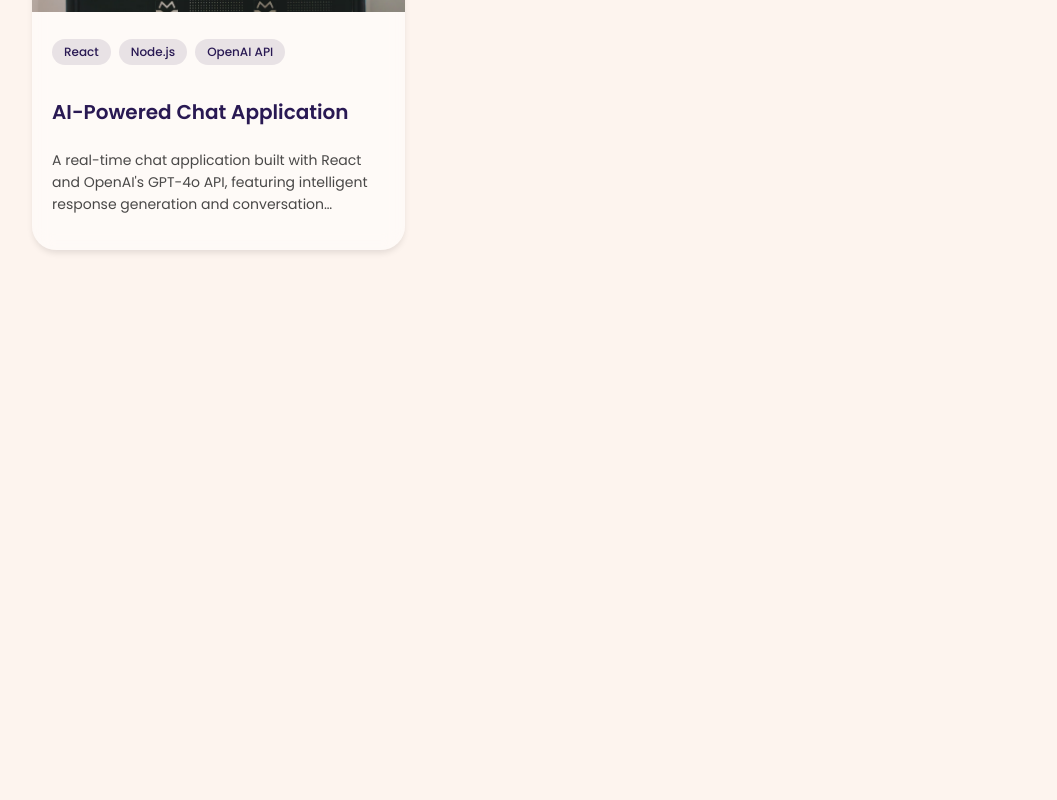
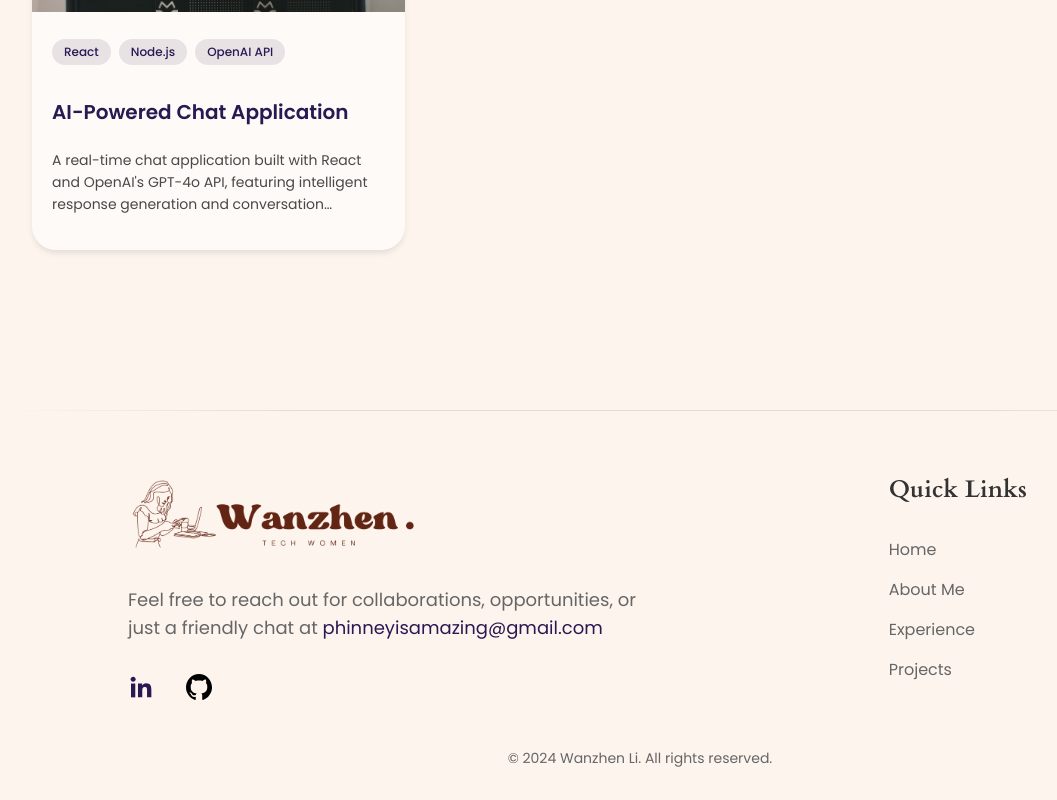
Before and after one commit to WanzhenLi/portfolio-website, a React (Create React App) app: page / in a window 1280 px wide. Shown: the part 6724-7524 px from the top of the page, without its empty margins (0-1057 px from the left). Before the commit the page ends 7038 px from the top, so only its background shows below. Built offline with nearby package versions, Linux system fonts and the light colour scheme.

Commit message:
Completed footer.

```diff
--- a/src/App.js
+++ b/src/App.js
@@ -8,6 +8,7 @@ import Header from './components/sections/Header';
 import Projects from './components/sections/Projects';
 import Skills from './components/sections/Skills';
 import ProjectDetail from './components/pages/ProjectDetail';
+import Footer from './components/sections/Footer';
 
 function App() {
   return (
@@ -29,6 +30,7 @@ function App() {
           } />
           <Route path="/projects/:slug" element={<ProjectDetail />} />
         </Routes>
+        <Footer />
       </div>
     </Router>
   );
--- /dev/null
+++ b/src/components/sections/Footer.js
@@ -0,0 +1,83 @@
+import React from 'react';
+import { ReactSocialLink } from '../shared';
+import { images } from '../../constants/images';
+import styles from './Footer.module.css';
+
+const navigation = {
+  pages: [
+    { name: 'Home', href: '#hero' },
+    { name: 'About Me', href: '#about' },
+    { name: 'Experience', href: '#experience' },
+    { name: 'Projects', href: '#projects' },
+  ]
+};
+
+export default function Footer() {
+  return (
+    <footer className={styles.footer}>
+      {/* Top Divider */}
+      <div className={styles.divider}></div>
+
+      <div className="section-container pt-4 md:pt-16 pb-4 md:pb-8 px-8 md:px-6 lg:px-16">
+        {/* First Row: Two Columns */}
+        <div className="grid grid-cols-1 md:grid-cols-[1.5fr_1fr] lg:grid-cols-[1.2fr_1fr] gap-12 lg:gap-20 mb-12">
+          {/* Left Column: Logo + CTA + Social */}
+          <div className="space-y-8 flex flex-col items-center md:items-start md:pl-8 lg:pl-16">
+            {/* Logo */}
+            <div className="-mt-4 md:mt-0">
+              <img
+                src={images.logo}
+                alt="Logo"
+                className="h-20 w-auto"
+              />
+            </div>
+
+            {/* CTA Text */}
+            <p className="text-base md:text-lg text-[#666666] text-center md:text-left">
+              Feel free to reach out for collaborations, opportunities, or just a friendly chat at{' '}
+              <a
+                href="mailto:phinneyisamazing@gmail.com"
+                className="text-primary hover:text-accent transition-colors"
+              >
+                phinneyisamazing@gmail.com
+              </a>
+            </p>
+
+            {/* Social Links */}
+            <div className="flex gap-8 justify-center md:justify-start">
+              <ReactSocialLink
+                href="https://linkedin.com/in/wzli-bu"
+                icon={images.icons.social.linkedin}
+              />
+              <ReactSocialLink
+                href="https://github.com/WanzhenLi"
+                icon={images.icons.social.github}
+              />
+            </div>
+          </div>
+
+          {/* Right Column: Navigation Links */}
+          <div className="md:pl-12 lg:pl-40 flex flex-col items-center md:items-start">
+            <h3 className="text-2xl font-semibold mb-8 text-[#333333] hidden md:block">Quick Links</h3>
+            <div className="flex flex-row flex-wrap md:flex-col gap-6 md:gap-4 justify-center">
+              {navigation.pages.map((page) => (
+                <a
+                  key={page.name}
+                  href={page.href}
+                  className="text-[#666666] hover:text-accent transition-colors"
+                >
+                  {page.name}
+                </a>
+              ))}
+            </div>
+          </div>
+        </div>
+
+        {/* Copyright */}
+        <p className="text-center text-[#666666] text-sm">
+          &copy; {new Date().getFullYear()} Wanzhen Li. All rights reserved.
+        </p>
+      </div>
+    </footer>
+  );
+}
--- /dev/null
+++ b/src/components/sections/Footer.module.css
@@ -0,0 +1,33 @@
+.footer {
+  background-color: #fdf4ee;
+  position: relative;
+  margin-top: 6rem;
+}
+
+.divider {
+  position: absolute;
+  top: 0;
+  left: 0;
+  right: 0;
+  height: 1px;
+  background: linear-gradient(
+    90deg,
+    rgba(229, 231, 235, 0) 0%,
+    rgba(180, 180, 180, 0.4) 25%,
+    rgba(180, 180, 180, 0.4) 75%,
+    rgba(229, 231, 235, 0) 100%
+  );
+}
+
+.highlightedText {
+  position: relative;
+  display: inline-block;
+}
+
+@media (max-width: 768px) {
+  .footer {
+    margin-top: 4rem;
+    padding-top: 3rem;
+    padding-bottom: 3rem;
+  }
+}
```
